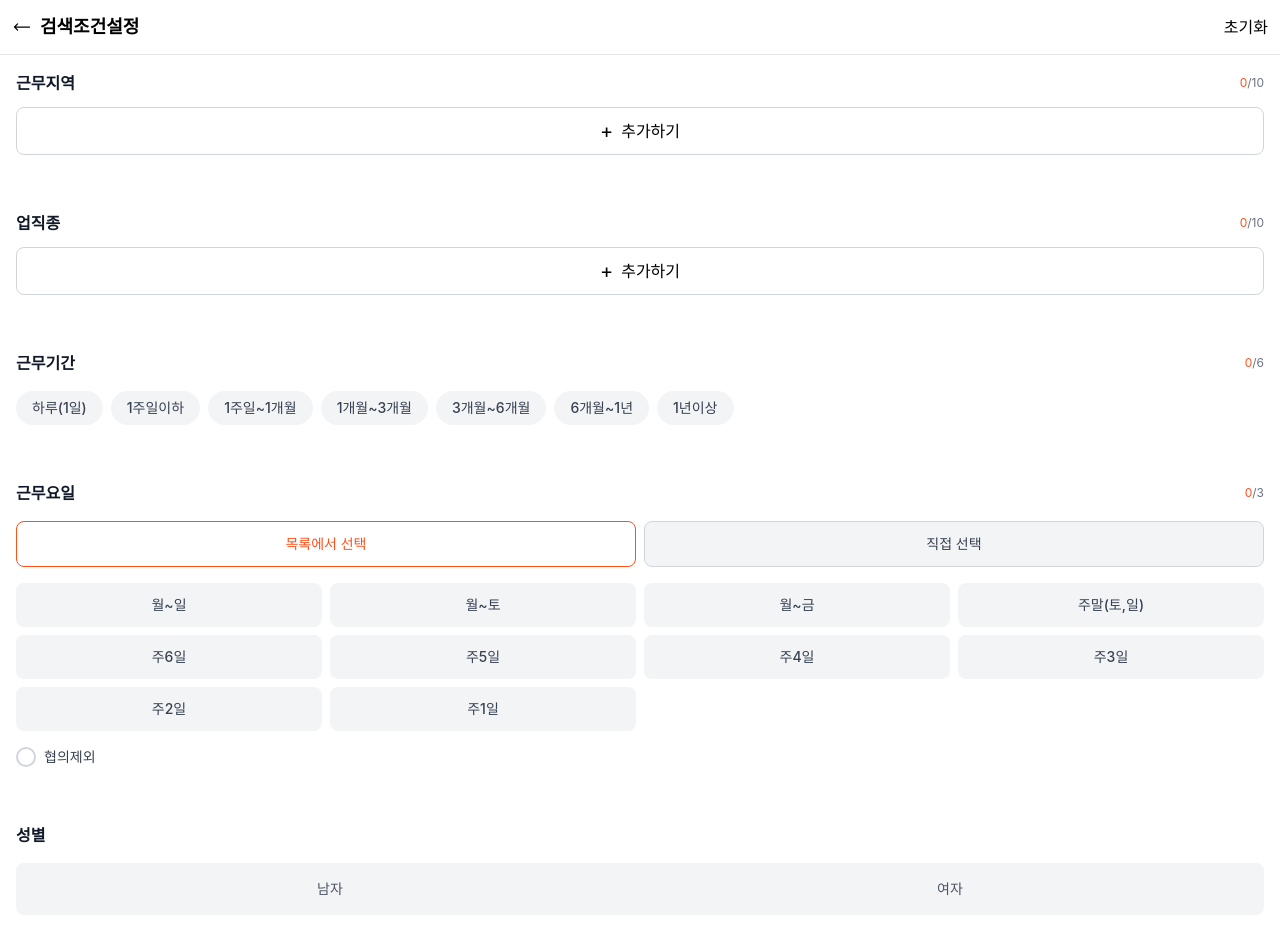
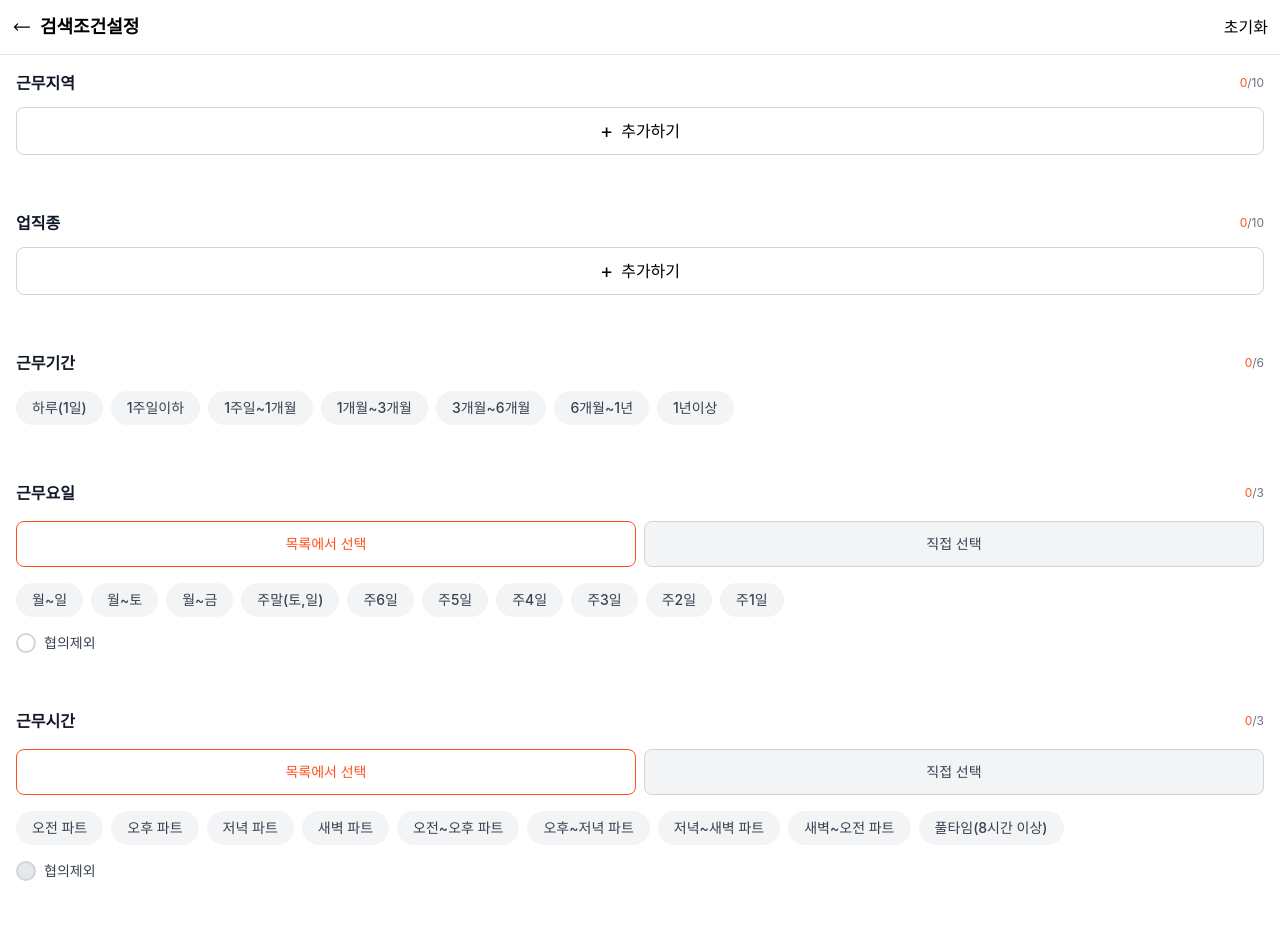
Before and after one commit to DasomDev/jobkoai, a React (Create React App) app: page / in a window 1280 px wide. Shown: the top 929 px of the page. Built offline with nearby package versions, Linux system fonts and the light colour scheme.

Commit message:
Feat: Integrate WorkTimes filter and refactor WorkDays and WorkLength components to use FilterOptionButton

```diff
--- a/src/App.js
+++ b/src/App.js
@@ -7,6 +7,7 @@ import WorkDays from "./components/filters/WorkDays";
 import GenderFilter from "./components/filters/GenderFilter";
 import WorkType from "./components/filters/WorkType";
 import KeywordFilter from "./components/filters/KeywordFilter";
+import WorkTimes from "./components/filters/WorkTimes";
 
 function App() {
   return (
@@ -17,6 +18,7 @@ function App() {
         <JobCategoryFilter />
         <WorkLength />
         <WorkDays />
+        <WorkTimes />
         <GenderFilter />
         <WorkType />
         <KeywordFilter />
--- /dev/null
+++ b/src/components/common/FilterOptionButton.tsx
@@ -0,0 +1,45 @@
+/**
+ * 클릭해서 필터 조건에 추가하는 버튼 컴포넌트
+ */
+interface FilterOptionButton {
+  id: string;
+  label: string;
+  selected: boolean;
+  maxSelections: number;
+  handleClick: () => void;
+  isDisabled: boolean;
+}
+
+const FilterOptionButton = ({
+  id,
+  label,
+  selected,
+  maxSelections,
+
+  handleClick,
+  isDisabled,
+}: FilterOptionButton) => {
+  return (
+    <button
+      className={`
+      py-[10px] px-[16px] flex items-center justify-center h-[34px]  rounded-full text-sm font-medium transition-colors
+      ${
+        selected
+          ? "border border-[#ffddd2] bg-[#fff8f6] text-[var(--primary-color)]"
+          : "bg-gray-100 text-gray-700 hover:bg-gray-200"
+      }
+      ${
+        isDisabled
+          ? "opacity-50 cursor-not-allowed"
+          : "cursor-pointer"
+      }
+    `}
+      onClick={handleClick}
+      disabled={isDisabled}
+    >
+      {label} {selected}
+    </button>
+  );
+};
+
+export default FilterOptionButton;
--- a/src/components/filters/WorkDays.tsx
+++ b/src/components/filters/WorkDays.tsx
@@ -1,5 +1,6 @@
 import React, { useState } from "react";
 import Counter from "../common/Counter";
+import FilterOptionButton from "../common/FilterOptionButton";
 
 interface WorkDayOption {
   id: string;
@@ -81,32 +82,20 @@ const WorkDays: React.FC = () => {
 
       {/* Work Day Options */}
       {selectionMode === "list" && (
-        <div className="grid grid-cols-4 gap-2 mb-4">
+        <div className="flex flex-wrap gap-2 mb-4">
           {workDayOptions.map((option) => (
-            <button
+            <FilterOptionButton
               key={option.id}
-              onClick={() => handleDayToggle(option.id)}
-              disabled={
+              id={option.id}
+              label={option.label}
+              selected={selectedDays.includes(option.id)}
+              maxSelections={maxSelections}
+              handleClick={() => handleDayToggle(option.id)}
+              isDisabled={
                 !selectedDays.includes(option.id) &&
                 selectedDays.length >= maxSelections
               }
-              className={`
-                p-3 rounded-lg text-sm font-medium transition-colors
-                ${
-                  selectedDays.includes(option.id)
-                    ? "bg-blue-500 text-white"
-                    : "bg-gray-100 text-gray-700 hover:bg-gray-200"
-                }
-                ${
-                  !selectedDays.includes(option.id) &&
-                  selectedDays.length >= maxSelections
-                    ? "opacity-50 cursor-not-allowed"
-                    : "cursor-pointer"
-                }
-              `}
-            >
-              {option.label}
-            </button>
+            />
           ))}
         </div>
       )}
--- a/src/components/filters/WorkLength.tsx
+++ b/src/components/filters/WorkLength.tsx
@@ -1,5 +1,6 @@
-import React, { useState } from 'react';
-import Counter from '../common/Counter';
+import React, { useState } from "react";
+import Counter from "../common/Counter";
+import FilterOptionButton from "../common/FilterOptionButton";
 
 interface WorkPeriod {
   id: string;
@@ -8,13 +9,13 @@ interface WorkPeriod {
 }
 
 const workPeriods: WorkPeriod[] = [
-  { id: '1day', label: '하루(1일)' },
-  { id: 'lessThan1Week', label: '1주일이하' },
-  { id: '1WeekTo1Month', label: '1주일~1개월' },
-  { id: '1MonthTo3Months', label: '1개월~3개월' },
-  { id: '3MonthsTo6Months', label: '3개월~6개월' },
-  { id: '6MonthsTo1Year', label: '6개월~1년' },
-  { id: 'moreThan1Year', label: '1년이상' }
+  { id: "1day", label: "하루(1일)" },
+  { id: "lessThan1Week", label: "1주일이하" },
+  { id: "1WeekTo1Month", label: "1주일~1개월" },
+  { id: "1MonthTo3Months", label: "1개월~3개월" },
+  { id: "3MonthsTo6Months", label: "3개월~6개월" },
+  { id: "6MonthsTo1Year", label: "6개월~1년" },
+  { id: "moreThan1Year", label: "1년이상" },
 ];
 
 const WorkLength: React.FC = () => {
@@ -22,9 +23,9 @@ const WorkLength: React.FC = () => {
   const maxSelections = 6;
 
   const handlePeriodToggle = (periodId: string) => {
-    setSelectedPeriods(prev => {
+    setSelectedPeriods((prev) => {
       if (prev.includes(periodId)) {
-        return prev.filter(id => id !== periodId);
+        return prev.filter((id) => id !== periodId);
       } else {
         if (prev.length < maxSelections) {
           return [...prev, periodId];
@@ -43,6 +44,16 @@ const WorkLength: React.FC = () => {
 
       <div className="flex flex-wrap gap-2">
         {workPeriods.map((period) => (
+          <FilterOptionButton
+            id={period.id}
+            label={period.label}
+            selected={selectedPeriods.includes(period.id)}
+            maxSelections={maxSelections}
+            handleClick={() => handlePeriodToggle(period.id)}
+            isDisabled={!selectedPeriods.includes(period.id) && selectedPeriods.length >= maxSelections}
+          />
+        ))}
+        {/* {workPeriods.map((period) => (
           <button
             key={period.id}
             onClick={() => handlePeriodToggle(period.id)}
@@ -61,7 +72,7 @@ const WorkLength: React.FC = () => {
           >
             {period.label}
           </button>
-        ))}
+        ))} */}
       </div>
     </div>
   );
--- /dev/null
+++ b/src/components/filters/WorkTimes.tsx
@@ -0,0 +1,147 @@
+import React, { useState } from "react";
+import Counter from "../common/Counter";
+import FilterOptionButton from "../common/FilterOptionButton";
+
+interface TimeSlot {
+  id: string;
+  label: string;
+}
+
+const WorkTimes: React.FC = () => {
+  const [selectionMode, setSelectionMode] = useState<"list" | "direct">("list");
+  const [selectedTimes, setSelectedTimes] = useState<string[]>([]);
+  const [excludeNegotiation, setExcludeNegotiation] = useState(false);
+  const maxSelections = 3;
+
+  const timeSlots: TimeSlot[] = [
+    { id: "morning", label: "오전 파트" },
+    { id: "afternoon", label: "오후 파트" },
+    { id: "evening", label: "저녁 파트" },
+    { id: "dawn", label: "새벽 파트" },
+    { id: "morning-afternoon", label: "오전~오후 파트" },
+    { id: "afternoon-evening", label: "오후~저녁 파트" },
+    { id: "evening-dawn", label: "저녁~새벽 파트" },
+    { id: "dawn-morning", label: "새벽~오전 파트" },
+    { id: "fulltime", label: "풀타임(8시간 이상)" },
+  ];
+
+  const handleTimeToggle = (timeId: string) => {
+    setSelectedTimes((prev) => {
+      if (prev.includes(timeId)) {
+        return prev.filter((id) => id !== timeId);
+      } else {
+        if (prev.length >= maxSelections) {
+          return prev;
+        }
+        return [...prev, timeId];
+      }
+    });
+  };
+
+  return (
+    <div className="p-4">
+      <div className="flex justify-between items-center mb-4">
+        <h3 className="font-bold text-gray-900">근무시간</h3>
+        <Counter count={selectedTimes.length} maxCount={maxSelections} />
+      </div>
+
+      {/* Selection Mode Tabs */}
+      <div className="flex gap-2 mb-4">
+        <button
+          onClick={() => setSelectionMode("list")}
+          className={`
+            flex-1 p-3 rounded-lg text-sm font-medium transition-colors
+              ${
+                selectionMode === "list"
+                  ? "border border-[var(--primary-color)] text-[var(--primary-color)] bg-white"
+                  : "border border-gray-300 text-gray-700 bg-gray-100"
+              }
+          `}
+        >
+          목록에서 선택
+        </button>
+        <button
+          onClick={() => setSelectionMode("direct")}
+          className={`
+            flex-1 p-3 rounded-lg text-sm font-medium transition-colors
+            ${
+              selectionMode === "direct"
+                ? "border border-[var(--primary-color)] text-[var(--primary-color)] bg-white"
+                : "border border-gray-300 text-gray-700 bg-gray-100"
+            }
+          `}
+        >
+          직접 선택
+        </button>
+      </div>
+
+      {/* Time Slot Buttons */}
+      <div className="flex flex-wrap gap-2 mb-4">
+        {timeSlots.map((slot) => (
+          <FilterOptionButton
+            key={slot.id}
+            id={slot.id}
+            label={slot.label}
+            selected={selectedTimes.includes(slot.id)}
+            maxSelections={maxSelections}
+            handleClick={() => handleTimeToggle(slot.id)}
+            isDisabled={!selectedTimes.includes(slot.id) && selectedTimes.length >= maxSelections}
+          />
+          // <button
+          //   key={slot.id}
+          //   onClick={() => handleTimeToggle(slot.id)}
+          //   disabled={
+          //     !selectedTimes.includes(slot.id) &&
+          //     selectedTimes.length >= maxSelections
+          //   }
+          //   className={`
+          //     py-[10px] px-[16px] flex items-center justify-center h-[34px] rounded-full text-sm font-medium transition-colors
+          //     ${
+          //       selectedTimes.includes(slot.id)
+          //         ? "border border-[#ffddd2] bg-[#fff8f6] text-[var(--primary-color)]"
+          //         : "bg-gray-100 text-gray-700 hover:bg-gray-200"
+          //     }
+          //     ${
+          //       !selectedTimes.includes(slot.id) &&
+          //       selectedTimes.length >= maxSelections
+          //         ? "opacity-50 cursor-not-allowed"
+          //         : "cursor-pointer"
+          //     }
+          //   `}
+          // >
+          //   {slot.label}
+          // </button>
+        ))}
+      </div>
+
+      {/* Exclude Negotiation Option */}
+      <div className="flex items-center">
+        <button
+          onClick={() => setExcludeNegotiation(!excludeNegotiation)}
+          className={`w-5 h-5 rounded-full border-2 flex items-center justify-center mr-2 ${
+            excludeNegotiation
+              ? "bg-[var(--primary-color)] border-[var(--primary-color)]"
+              : "bg-gray-200 border-gray-300"
+          }`}
+        >
+          {excludeNegotiation && (
+            <svg
+              className="w-3 h-3 text-white"
+              fill="currentColor"
+              viewBox="0 0 20 20"
+            >
+              <path
+                fillRule="evenodd"
+                d="M16.707 5.293a1 1 0 010 1.414l-8 8a1 1 0 01-1.414 0l-4-4a1 1 0 011.414-1.414L8 12.586l7.293-7.293a1 1 0 011.414 0z"
+                clipRule="evenodd"
+              />
+            </svg>
+          )}
+        </button>
+        <span className="text-sm text-gray-700">협의제외</span>
+      </div>
+    </div>
+  );
+};
+
+export default WorkTimes;
--- a/src/types/index.ts
+++ b/src/types/index.ts
@@ -13,6 +13,7 @@ export interface SearchFilters {
   benefits: string[];
 }
 
+// 필터 옵션 버튼 구성
 // 직업 카테고리 타입
 export interface JobCategory {
   id: string;
```
